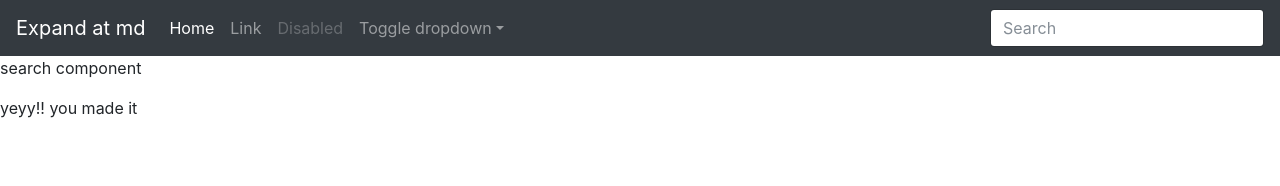
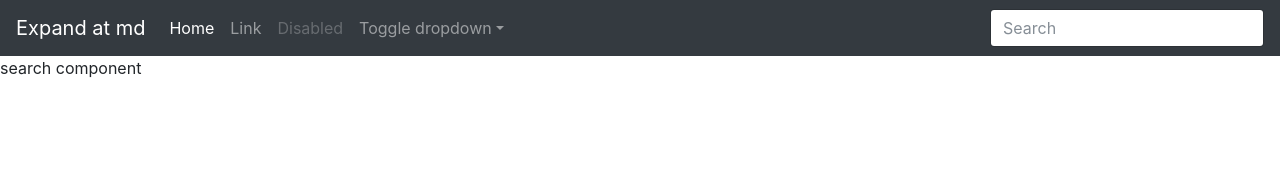
Before and after one commit to mbargavi/RecognitionTool, an Angular app in the folder Angular-base/: page /search in a window 1280 px wide. Shown: the top 186 px of the page. Built offline with nearby package versions, Linux system fonts and the light colour scheme.

Commit message:
test jenkins

```diff
--- a/Angular-base/src/app/search/search.component.html
+++ b/Angular-base/src/app/search/search.component.html
@@ -1,3 +1,2 @@
 <p> search component</p>
-<p> yeyy!! you made it</p>
 <router-outlet></router-outlet>
```
